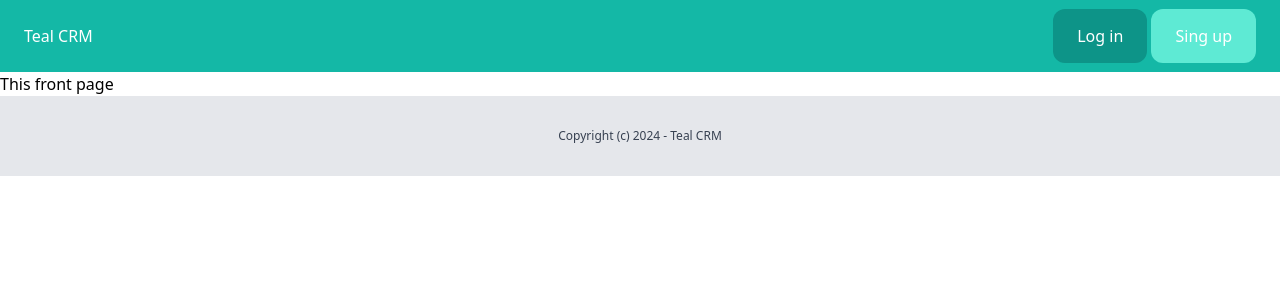
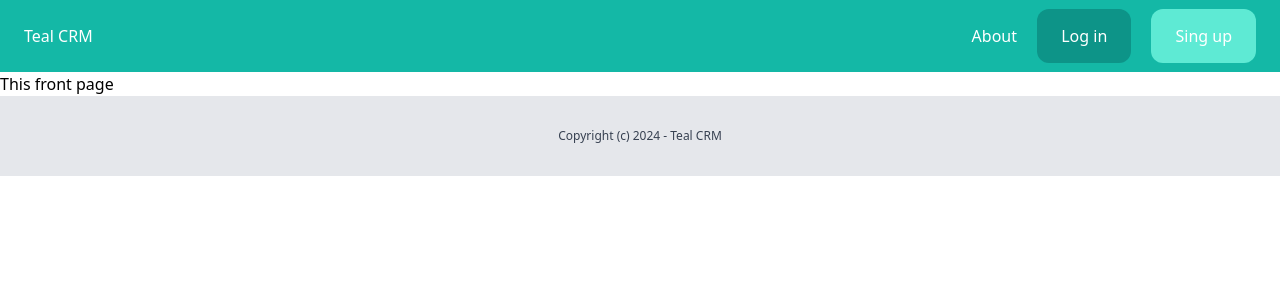
Before and after one commit to dmitrypoluschkin/tealcrm, a Django app: page / in a window 1280 px wide. Shown: the top 300 px of the page. Run offline with Django 5.2, Linux system fonts and the light colour scheme; some libraries are stand-ins or nearby versions.

Commit message:
crete about page

```diff
--- a/tealcrm/core/templates/core/base.html
+++ b/tealcrm/core/templates/core/base.html
@@ -13,7 +13,8 @@
         <nav class="py-6 px-6 flex justify-between bg-teal-500">
             <a href="/" class="text-white">Teal CRM</a>
 
-            <div>
+            <div class="space-x-4">
+                <a href="{% url 'about' %}" class="text-white">About</a>
                 <a href="/" class="py-4 px-6 bg-teal-600 rounded-xl text-white">Log in</a>
                 <a href="/" class="py-4 px-6 bg-teal-300 rounded-xl text-white">Sing up</a>
             </div>
--- a/tealcrm/core/views.py
+++ b/tealcrm/core/views.py
@@ -3,3 +3,7 @@ from django.shortcuts import render
 
 def index(request):
     return render(request, 'core/index.html')
+
+
+def about(request):
+    return render(request, 'core/about.html')
--- a/tealcrm/tealcrm/urls.py
+++ b/tealcrm/tealcrm/urls.py
@@ -2,9 +2,10 @@
 from django.contrib import admin
 from django.urls import path
 
-from core.views import index
+from core.views import index, about
 
 urlpatterns = [
     path('', index, name='index'),
+    path('about/', about, name='about'),
     path('admin/', admin.site.urls),
 ]
```
Also changed, not shown: tealcrm/core/templates/core/about.html (added, +7 -0 lines).
